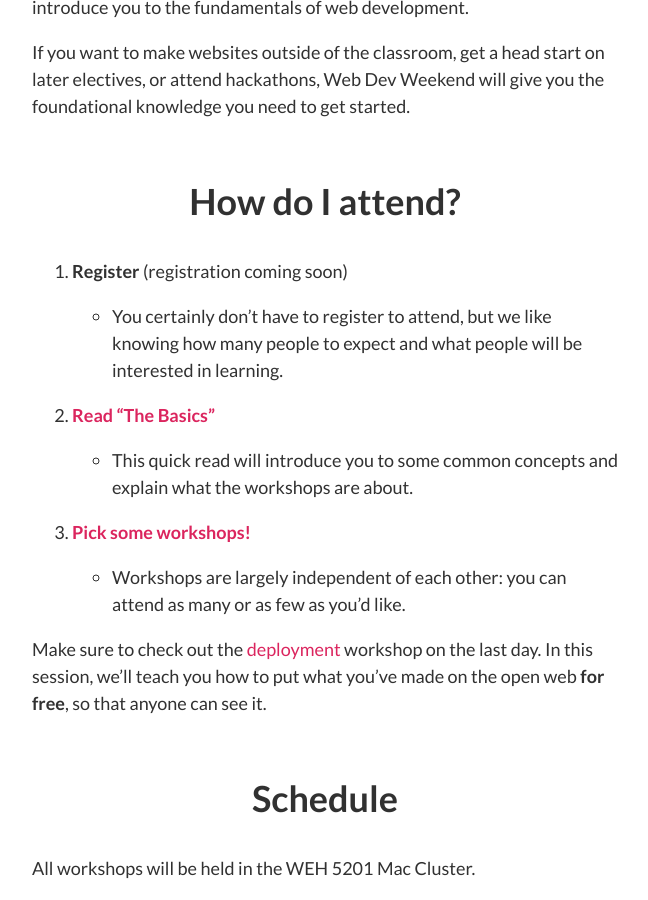
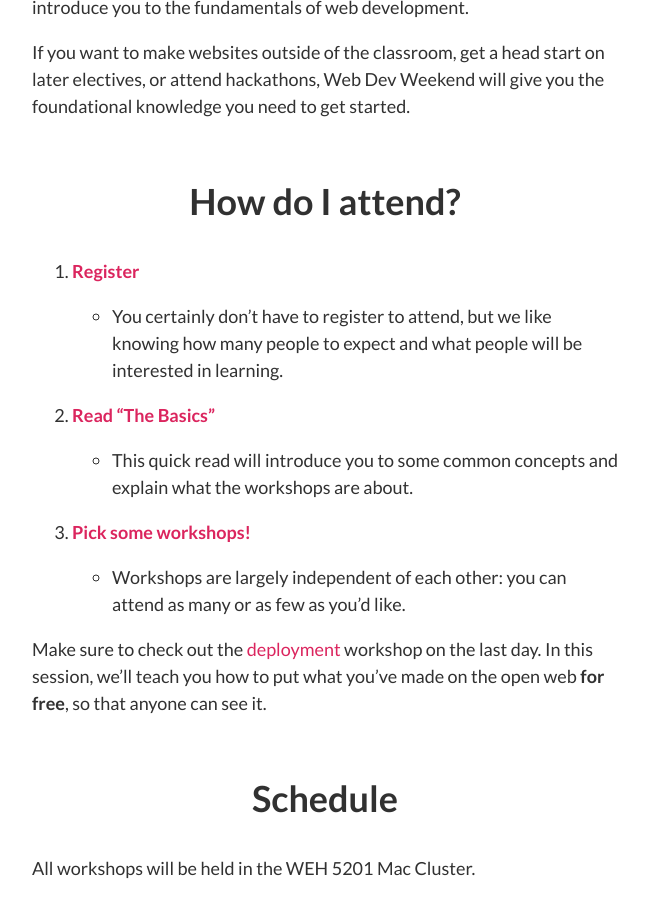
Before and after one commit to ScottyLabs/wdw, a Jekyll site: the page built from index.md, in a window 1280 px wide and 900 px high, scrolled down 654 px. Shown: the whole window, without its empty margins (315-963 px from the left). Built offline with Jekyll 4.4.1, drawn with Linux system fonts in a browser that asks for light colours; nearby versions of some CDN libraries; Markdown is read by kramdown in place of the engine named in the settings.

Commit message:
added the registration link to the homepage and at the end of the basics

```diff
--- a/index.md
+++ b/index.md
@@ -21,7 +21,7 @@ knowledge you need to get started.
 
 ## How do I attend?
 
-1. __Register__ (registration coming soon)
+1. __[Register]({{ site.registration_link }})__
   - You certainly don't have to register to attend, but we like knowing how many
     people to expect and what people will be interested in learning.
 1. __[Read "The Basics"][basics]__
```
Also changed, not shown: basics/index.md (+1 -1 lines).
